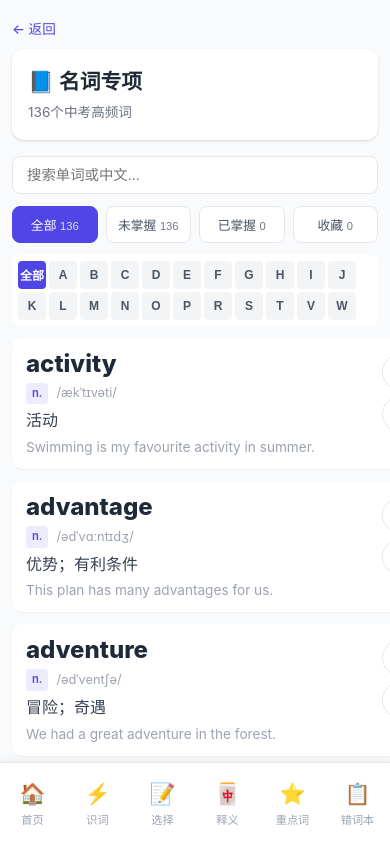
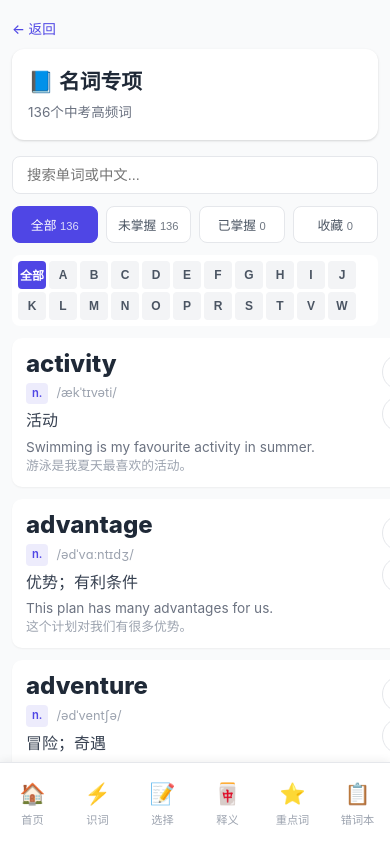
Before and after one commit to yanlei727-ui/tianjin-word-challenge, a React (Vite) app: page /wordlist in a window 390 px wide. Shown: the top 842 px of the page. Built offline with nearby package versions, Linux system fonts and the light colour scheme.

Commit message:
单词本例句增加中文翻译
- 显示英文例句和中文翻译
- 中文翻译使用更浅的颜色
- 保持紧凑布局

```diff
--- a/src/index.css
+++ b/src/index.css
@@ -1163,7 +1163,20 @@ body {
 }
 
 .wl-card-example {
+  margin-top: 4px;
+}
+
+.wl-example-en {
   font-size: 0.8rem;
+  color: var(--gray-500);
+  line-height: 1.4;
+  overflow: hidden;
+  text-overflow: ellipsis;
+  white-space: nowrap;
+}
+
+.wl-example-zh {
+  font-size: 0.75rem;
   color: var(--gray-400);
   line-height: 1.4;
   overflow: hidden;
@@ -1172,8 +1185,11 @@ body {
 }
 
 @media (max-width: 768px) {
-  .wl-card-example {
+  .wl-example-en {
     font-size: 0.85rem;
+  }
+  .wl-example-zh {
+    font-size: 0.8rem;
   }
 }
 
--- a/src/pages/WordListPage.tsx
+++ b/src/pages/WordListPage.tsx
@@ -148,7 +148,10 @@ export default function WordListPage() {
                 <span className="wl-card-phonetic">{w.phonetic}</span>
               </div>
               <div className="wl-card-meaning">{w.meaning}</div>
-              <div className="wl-card-example">{w.example}</div>
+              <div className="wl-card-example">
+                <div className="wl-example-en">{w.example}</div>
+                <div className="wl-example-zh">{w.exampleZh}</div>
+              </div>
             </div>
             <div className="wl-card-right">
               <button
```
